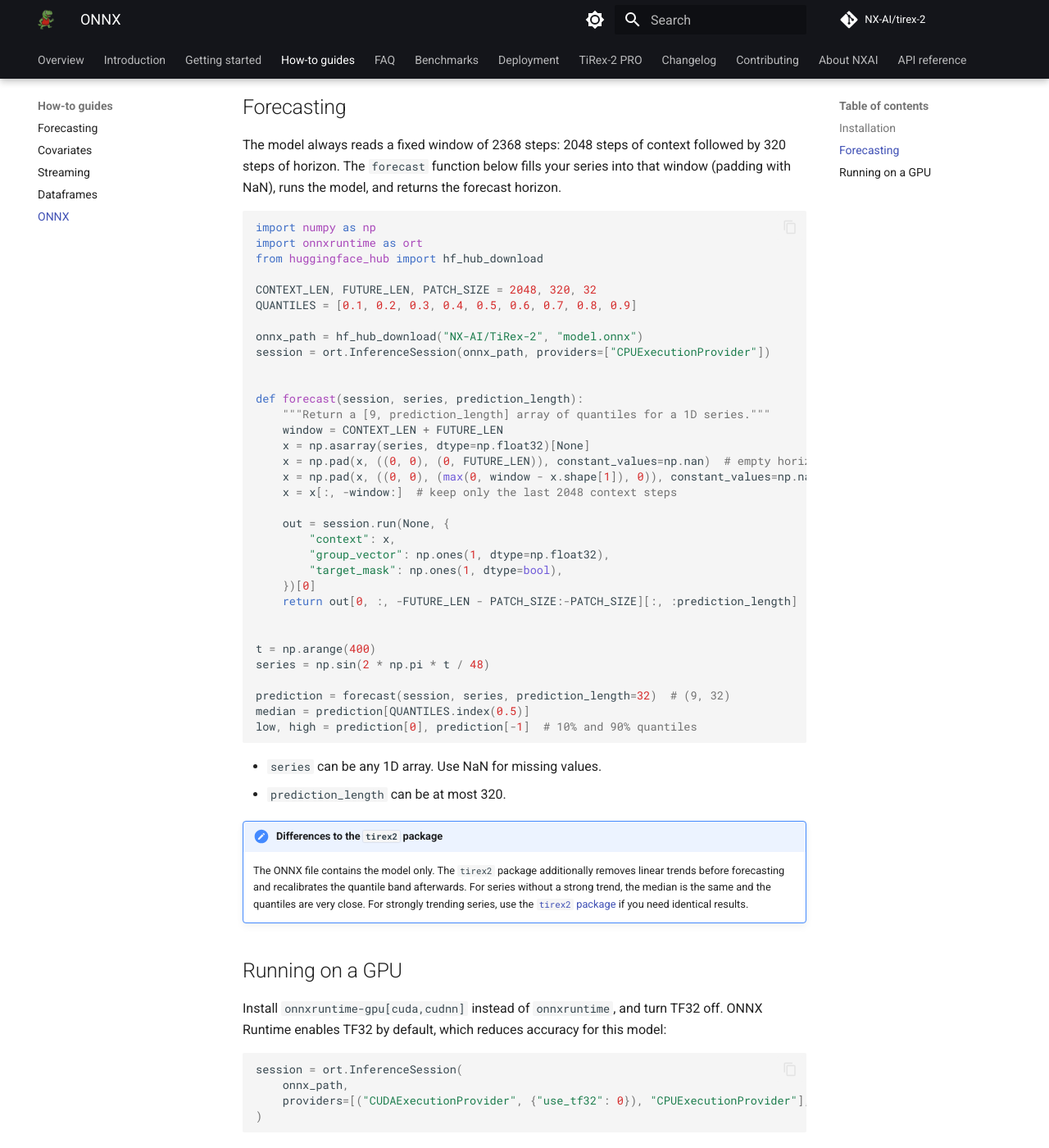
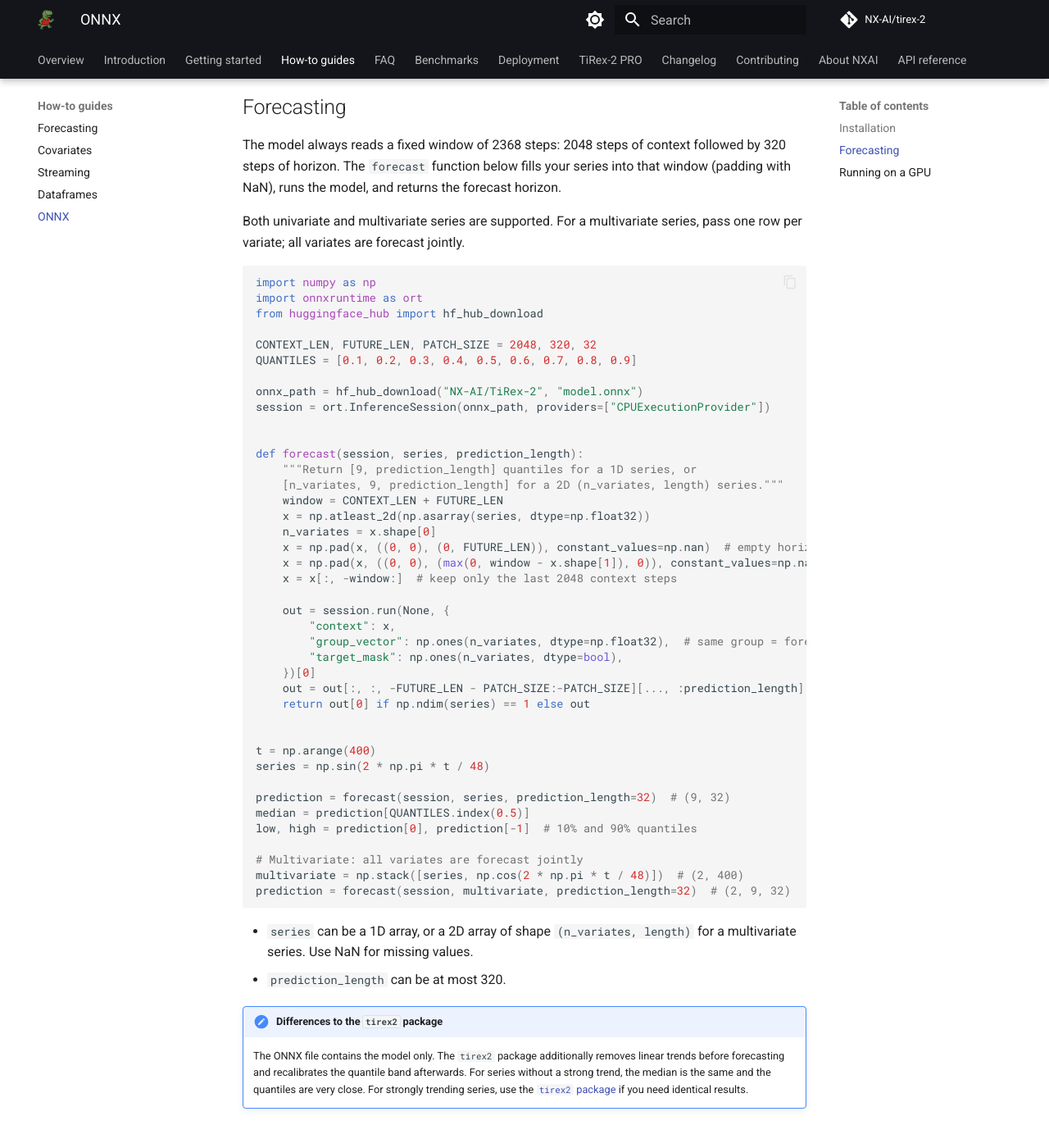
Before and after one commit to NX-AI/tirex-2, an MkDocs documentation site: the page built from docs/how-to/onnx.md, in a window 1280 px wide and 1400 px high, scrolled down 362 px. Shown: the whole window at 82% size. Built offline with MkDocs 1.6.1 and Material for MkDocs 9.7.7, drawn with Linux system fonts in a browser that asks for light colours; comment, search, counter and statistics services are not loaded.

Commit message:
docs(onnx): added multivariate explanation

````diff
--- a/docs/how-to/onnx.md
+++ b/docs/how-to/onnx.md
@@ -16,6 +16,9 @@
 steps of horizon. The `forecast` function below fills your series into that window (padding
 with NaN), runs the model, and returns the forecast horizon.
 
+Both univariate and multivariate series are supported. For a multivariate series, pass one row
+per variate; all variates are forecast jointly.
+
 ```python
 import numpy as np
 import onnxruntime as ort
@@ -29,19 +32,22 @@
 
 
 def forecast(session, series, prediction_length):
-    """Return a [9, prediction_length] array of quantiles for a 1D series."""
+    """Return [9, prediction_length] quantiles for a 1D series, or
+    [n_variates, 9, prediction_length] for a 2D (n_variates, length) series."""
     window = CONTEXT_LEN + FUTURE_LEN
-    x = np.asarray(series, dtype=np.float32)[None]
+    x = np.atleast_2d(np.asarray(series, dtype=np.float32))
+    n_variates = x.shape[0]
     x = np.pad(x, ((0, 0), (0, FUTURE_LEN)), constant_values=np.nan)  # empty horizon
     x = np.pad(x, ((0, 0), (max(0, window - x.shape[1]), 0)), constant_values=np.nan)
     x = x[:, -window:]  # keep only the last 2048 context steps
 
     out = session.run(None, {
         "context": x,
-        "group_vector": np.ones(1, dtype=np.float32),
-        "target_mask": np.ones(1, dtype=bool),
+        "group_vector": np.ones(n_variates, dtype=np.float32),  # same group = forecast jointly
+        "target_mask": np.ones(n_variates, dtype=bool),
     })[0]
-    return out[0, :, -FUTURE_LEN - PATCH_SIZE:-PATCH_SIZE][:, :prediction_length]
+    out = out[:, :, -FUTURE_LEN - PATCH_SIZE:-PATCH_SIZE][..., :prediction_length]
+    return out[0] if np.ndim(series) == 1 else out
 
 
 t = np.arange(400)
@@ -50,9 +56,14 @@
 prediction = forecast(session, series, prediction_length=32)  # (9, 32)
 median = prediction[QUANTILES.index(0.5)]
 low, high = prediction[0], prediction[-1]  # 10% and 90% quantiles
+
+# Multivariate: all variates are forecast jointly
+multivariate = np.stack([series, np.cos(2 * np.pi * t / 48)])  # (2, 400)
+prediction = forecast(session, multivariate, prediction_length=32)  # (2, 9, 32)
 ```
 
-- `series` can be any 1D array. Use NaN for missing values.
+- `series` can be a 1D array, or a 2D array of shape `(n_variates, length)` for a
+  multivariate series. Use NaN for missing values.
 - `prediction_length` can be at most 320.
 
 !!! note "Differences to the `tirex2` package"
````
